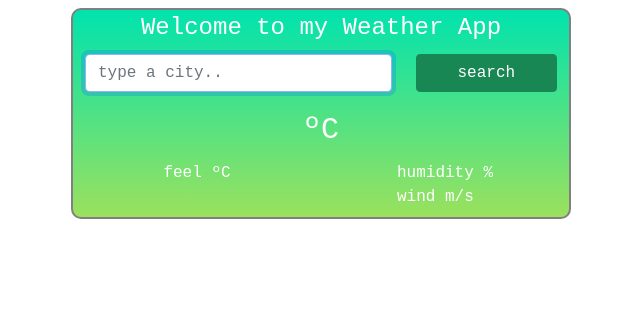
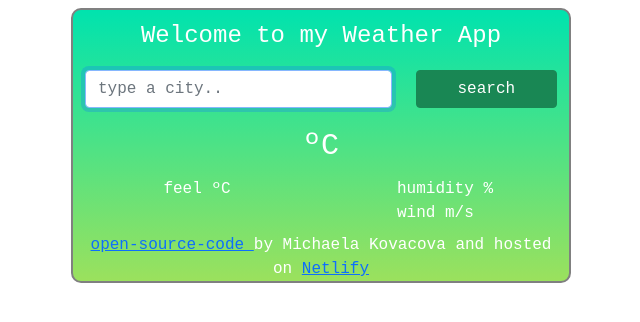
Before and after one commit to aqualinka/react-weatherapp, a React (Create React App) app: page / in a window 1280 px wide. Shown: the top 322 px of the page, without its empty margins (319-959 px from the left). Built offline with nearby package versions, Linux system fonts and the light colour scheme; a web font is replaced by a local one.

Commit message:
added margins

```diff
--- a/src/Weather.js
+++ b/src/Weather.js
@@ -32,11 +32,11 @@ export default function Weather() {
     return (
       <div className="Weather">
         <div className=" container mt-2 weather-app-container">
-          <div className="header text-center pb-2">
+          <div className="header text-center pt-2 pb-2">
              Welcome to my Weather App
           </div>
 
-          <div>
+          <div className="mt-2">
             <form className="search-form pb-2"onSubmit={handleSubmit}>
               <div className="row">
                 <div className="col-8">
@@ -82,6 +82,10 @@ export default function Weather() {
               </ul>
             </div>
           </div>
+          <div className="coder text-center">
+
+            <a href="https://github.com/aqualinka/react-weatherapp" target="_blank" >open-source-code </a>by Michaela Kovacova and hosted on <a href="https://happy-wing-013044.netlify.app" target="_blank">Netlify</a>
+          </div>
         </div>
       </div>
     );
```
